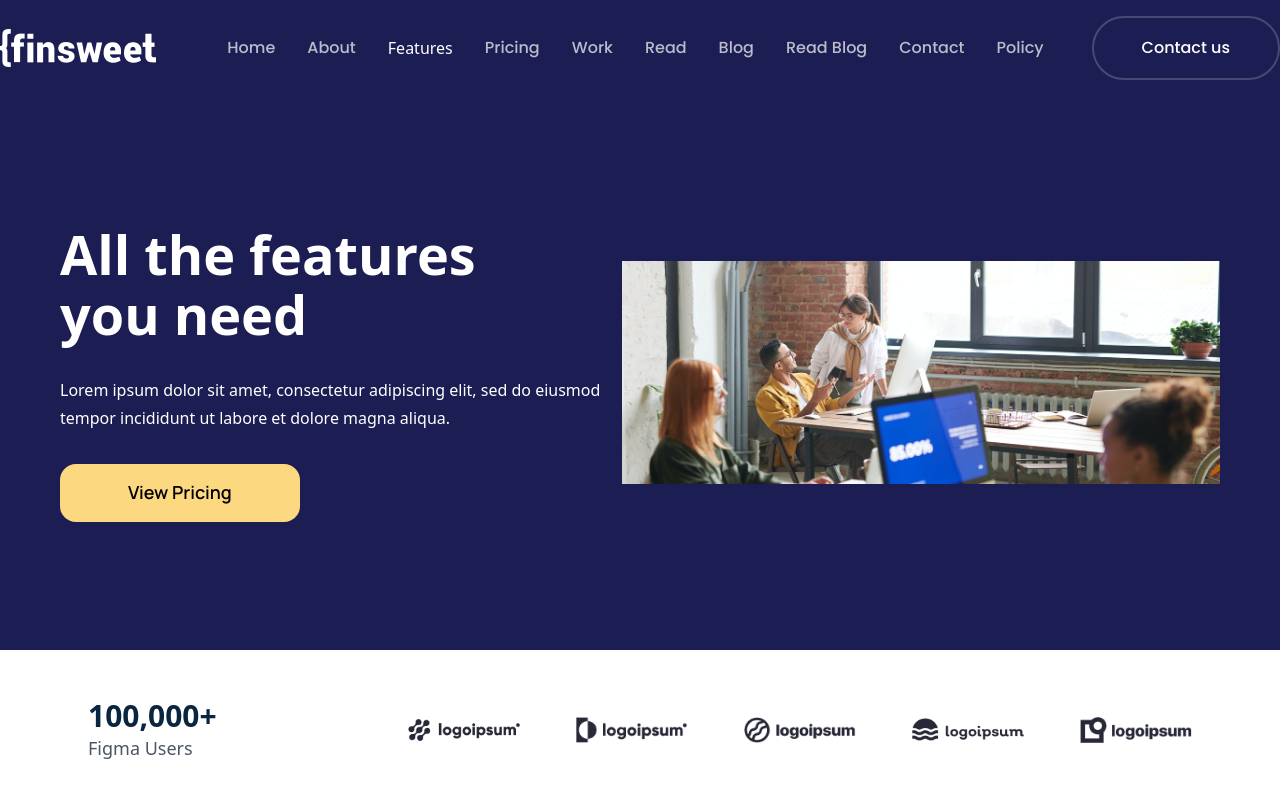
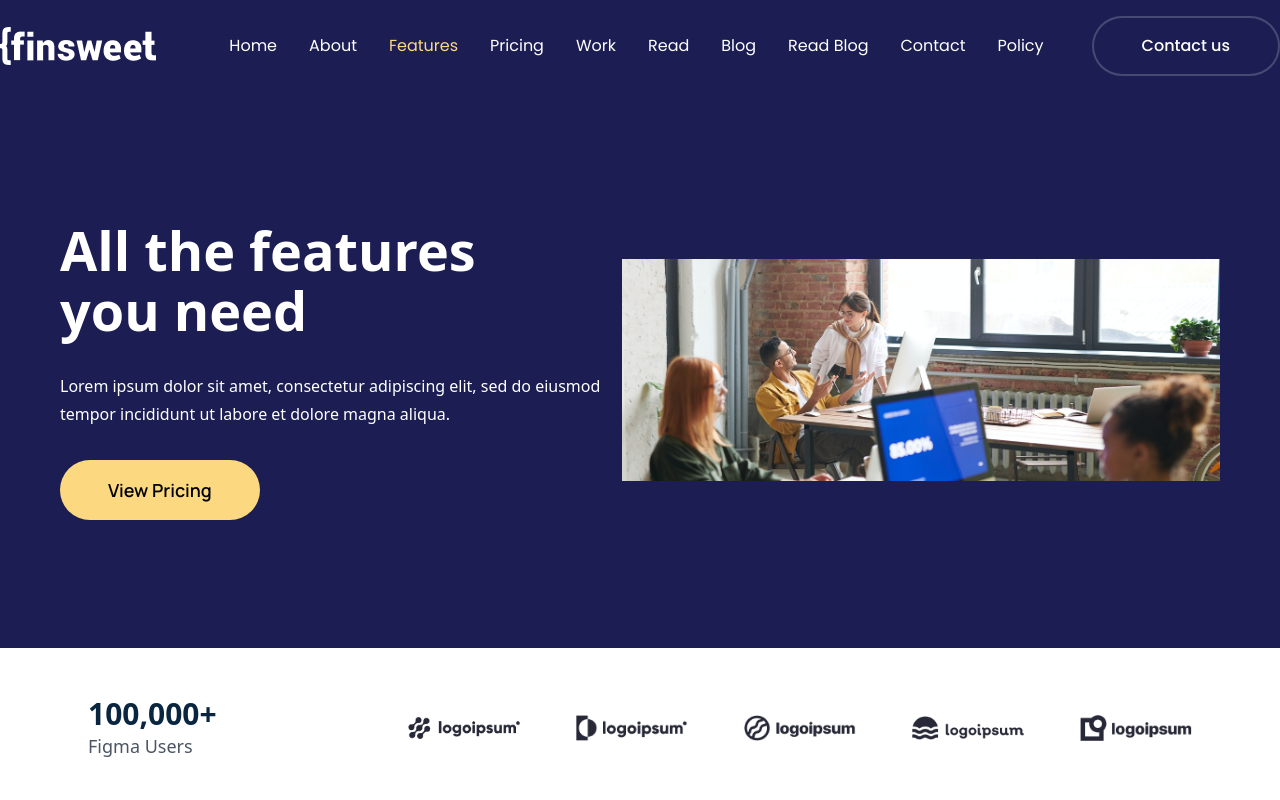
Before and after one commit to Sadat25/finsweet-p4, a React (Vite) app: page /features in a window 1280 px wide. Shown: the top 800 px of the page. Built offline with nearby package versions, Linux system fonts and the light colour scheme.

Commit message:
updated nav and footer

```diff
--- a/src/Components/Btn.jsx
+++ b/src/Components/Btn.jsx
@@ -2,9 +2,8 @@ import React from 'react'
 
 const Btn = ({ children, className }) => {
     return (
-        <button className={`px-4 py-3 lg:px-17 lg:py-4 text-black font-Manrope font-semibold text-sm lg:text-[18px] rounded-2xl cursor-pointer ${className}`}>
+        <button className={`${className} px-6 py-3 lg:px-12 lg:py-4 text-black font-Manrope font-semibold text-base lg:text-lg rounded-[40px] cursor-pointer`}>
             {children}
-
         </button>
     )
 }
--- a/src/Components/Footer.jsx
+++ b/src/Components/Footer.jsx
@@ -10,7 +10,7 @@ import { NavLink } from 'react-router';
 const Footer = () => {
     return (
         <div>
-            <footer className='bg-Tint-Blue pt-24 mt-32 '>
+            <footer className='bg-Tint-Blue pt-24'>
                 <Container className="lg:flex px-20 lg:px-0 pb-10 lg:pb-0">
                     <div className='lg:w-1/2 mb-10 lg:mb-0'>
                         <img src={logo} alt="" />
@@ -39,8 +39,8 @@ const Footer = () => {
                 </Container>
             </footer>
             <div className='container py-8 lg:flex items-center justify-between'>
-                <p className='text-center '>Copyright 2022, Finsweet.com</p>
-                <ul className='lg:flex items-center gap-8 text-center'>
+                <p className='text-center '>Copyright 2025, Finsweet.com</p>
+                <ul className='lg:flex items-center gap-8 text-center hidden'>
                     <NavLink to="/">
                         {({ isActive }) => (
                             <li className={isActive ? "text-black font-bold" : "text-[#494971] hover:text-black font-Poppins font-medium leading-[26px] cursor-pointer"}>Home</li>
--- a/src/Components/Navbar.jsx
+++ b/src/Components/Navbar.jsx
@@ -1,84 +1,107 @@
-import React, { useState } from 'react'
+import React, { useEffect, useState } from 'react'
 import logo from '../assets/Logo.png'
-import { FaBars } from "react-icons/fa6";
+import { FaBars, FaXmark } from "react-icons/fa6";
 import { NavLink } from 'react-router';
 
 const Navbar = () => {
-
-  const [show, setShow] = useState(false)
+  const [show, setShow] = useState(false);
+  const [isScrolled, setIsScrolled] = useState(false)
   function heandleshow() {
     setShow(!show)
-    console.log(show)
   }
-
+  useEffect(() => {
+    const handleScrool = () => {
+      if (window.scrollY > 70) {
+        setIsScrolled(true)
+      } else {
+        setIsScrolled(false)
+      }
+    }
+    window.addEventListener('scroll', handleScrool);
+    return () => window.removeEventListener('scroll', handleScrool)
+  }, []);
+  const navMenu = <>
+    <NavLink className='block my-2' to="/">
+      {({ isActive }) => (
+        <li className={isActive ? "text-light font-Poppins" : "text-white hover:text-light font-Poppins cursor-pointer"}>Home</li>
+      )}
+    </NavLink>
+    <NavLink className='block my-2' to="/about">
+      {({ isActive }) => (
+        <li className={isActive ? "text-light font-Poppins" : "text-white hover:text-light font-Poppins cursor-pointer"}>About</li>
+      )}
+    </NavLink>
+    <NavLink className='block my-2' to="/features">
+      {({ isActive }) => (
+        <li className={isActive ? "text-light font-Poppins" : "text-white hover:text-light font-Poppins cursor-pointer"}>Features</li>
+      )}
+    </NavLink>
+    <NavLink className='block my-2' to="/pricing">
+      {({ isActive }) => (
+        <li className={isActive ? "text-light font-Poppins" : "text-white hover:text-light font-Poppins cursor-pointer"}>Pricing</li>
+      )}
+    </NavLink>
+    <NavLink className='block my-2' to="/work">
+      {({ isActive }) => (
+        <li className={isActive ? "text-light font-Poppins" : "text-white hover:text-light font-Poppins cursor-pointer"}>Work</li>
+      )}
+    </NavLink>
+    <NavLink className='block my-2' to="/read">
+      {({ isActive }) => (
+        <li className={isActive ? "text-light font-Poppins" : "text-white hover:text-light font-Poppins cursor-pointer"}>Read</li>
+      )}
+    </NavLink>
+    <NavLink className='block my-2' to="/blog">
+      {({ isActive }) => (
+        <li className={isActive ? "text-light font-Poppins" : "text-white hover:text-light font-Poppins cursor-pointer"}>Blog</li>
+      )}
+    </NavLink>
+    <NavLink className='block my-2' to="/read-blog">
+      {({ isActive }) => (
+        <li className={isActive ? "text-light font-Poppins" : "text-white hover:text-light font-Poppins cursor-pointer"}>Read Blog</li>
+      )}
+    </NavLink>
+    <NavLink className='block my-2' to="/contact">
+      {({ isActive }) => (
+        <li className={isActive ? "text-light font-Poppins" : "text-white hover:text-light font-Poppins cursor-pointer"}>Contact</li>
+      )}
+    </NavLink>
+    <NavLink className='block my-2' to="/policy">
+      {({ isActive }) => (
+        <li className={isActive ? "text-light font-Poppins" : "text-white hover:text-light font-Poppins cursor-pointer"}>Policy</li>
+      )}
+    </NavLink>
+  </>
   return (
-    <div className='bg-Tint-Blue'>
+    <>
+      <nav className={`${isScrolled ? 'bg-Tint-Blue/70' : 'bg-Tint-Blue'} backdrop-blur-2xl sticky top-0 left-0 w-full z-30`}>
         <div className="container lg:flex items-center justify-between py-4 px-5 lg:px-0">
           <div className='flex items-center justify-between'>
-          <NavLink to="/">
+            <NavLink className='block' to="/">
               <img className='cursor-pointer' src={logo} alt="" />
             </NavLink>
-          <FaBars className='text-2xl cursor-pointer block lg:hidden mr-10 text-white' onClick={heandleshow} />
+            <button className='text-2xl cursor-pointer block lg:hidden text-white' onClick={heandleshow} > {show ? <FaXmark /> : <FaBars />}</button>
           </div>
-        <div className={` ${show ? 'block' : 'hidden'} lg:block`}>
+
+          <div className={`hidden lg:block`}>
             <div className='lg:flex items-center gap-12'>
               <ul className='lg:flex text-center items-center gap-8 pb-5 mt-5 lg:mt-0 lg:pb-0 '>
-              <NavLink to="/">
-                {({ isActive }) => (
-                  <li className={isActive ? "text-white" : "text-[#BBBBCB] hover:text-white font-Poppins font-medium leading-[26px] cursor-pointer"}>Home</li>
-                )}
-              </NavLink>
-              <NavLink to="/about">
-                {({ isActive }) => (
-                  <li className={isActive ? "text-white" : "text-[#BBBBCB] hover:text-white font-Poppins font-medium leading-[26px] cursor-pointer"}>About</li>
-                )}
-              </NavLink>
-              <NavLink to="/features">
-                {({ isActive }) => (
-                  <li className={isActive ? "text-white" : "text-[#BBBBCB] hover:text-white font-Poppins font-medium leading-[26px] cursor-pointer"}>Features</li>
-                )}
-              </NavLink>
-              <NavLink to="/pricing">
-                {({ isActive }) => (
-                  <li className={isActive ? "text-white" : "text-[#BBBBCB] hover:text-white font-Poppins font-medium leading-[26px] cursor-pointer"}>Pricing</li>
-                )}
-              </NavLink>
-              <NavLink to="/work">
-                {({ isActive }) => (
-                  <li className={isActive ? "text-white" : "text-[#BBBBCB] hover:text-white font-Poppins font-medium leading-[26px] cursor-pointer"}>Work</li>
-                )}
-              </NavLink>
-              <NavLink to="/read">
-                {({ isActive }) => (
-                  <li className={isActive ? "text-white" : "text-[#BBBBCB] hover:text-white font-Poppins font-medium leading-[26px] cursor-pointer"}>Read</li>
-                )}
-              </NavLink>
-              <NavLink to="/blog">
-                {({ isActive }) => (
-                  <li className={isActive ? "text-white" : "text-[#BBBBCB] hover:text-white font-Poppins font-medium leading-[26px] cursor-pointer"}>Blog</li>
-                )}
-              </NavLink>
-              <NavLink to="/read-blog">
-                {({ isActive }) => (
-                  <li className={isActive ? "text-white" : "text-[#BBBBCB] hover:text-white font-Poppins font-medium leading-[26px] cursor-pointer"}>Read Blog</li>
-                )}
-              </NavLink>
-              <NavLink to="/contact">
-                {({ isActive }) => (
-                  <li className={isActive ? "text-white" : "text-[#BBBBCB] hover:text-white font-Poppins font-medium leading-[26px] cursor-pointer"}>Contact</li>
-                )}
-              </NavLink>
-              <NavLink to="/policy">
-                {({ isActive }) => (
-                  <li className={isActive ? "text-white" : "text-[#BBBBCB] hover:text-white font-Poppins font-medium leading-[26px] cursor-pointer"}>Policy</li>
-                )}
-              </NavLink>
+                {navMenu}
               </ul>
-            <button className='px-12 py-4 bg-transparent text-white font-Poppins font-medium leading-7 cursor-pointer border-2 border-[#F4F6FC]/20 rounded-4xl block m-auto'>Contact us</button>
+              <button className='px-12 py-4  text-white font-Poppins font-medium cursor-pointer border-2 border-[#F4F6FC]/20 rounded-[40px] block m-auto bg-Tint-Blue duration-300 hover:bg-light hover:text-Dark-Blue'>Contact us</button>
             </div>
           </div>
         </div>
+
+      </nav>
+      {/* mobile menu */}
+      <div className={` ${show && 'top-[70px]'} text-white fixed w-full -top-100 duration-1000 ${isScrolled ? 'bg-Tint-Blue/70' : 'bg-Tint-Blue'} backdrop-blur-2xl z-20 border-b border-b-gray-600 lg:hidden`}>
+        <ul className='container text-center py-5'>
+          {navMenu}
+          <button className='px-12 py-4  text-white font-Poppins  cursor-pointer border-2 border-[#F4F6FC]/20 rounded-[40px] block m-auto bg-Tint-Blue duration-300 hover:bg-light hover:text-Dark-Blue'>Contact us</button>
+        </ul>
       </div>
+    </>
   )
 }
 
--- a/src/index.css
+++ b/src/index.css
@@ -20,6 +20,7 @@
   --color-Royal-Blue: #2405F2;
   --color-Tint-Blue: #1C1E53;
   --color-Dark-Blue: #232536;
+  --color-light: #FCD980;
 }
 
 @layer utility {
```
Lines whose indentation alone changed are shown as unchanged.
